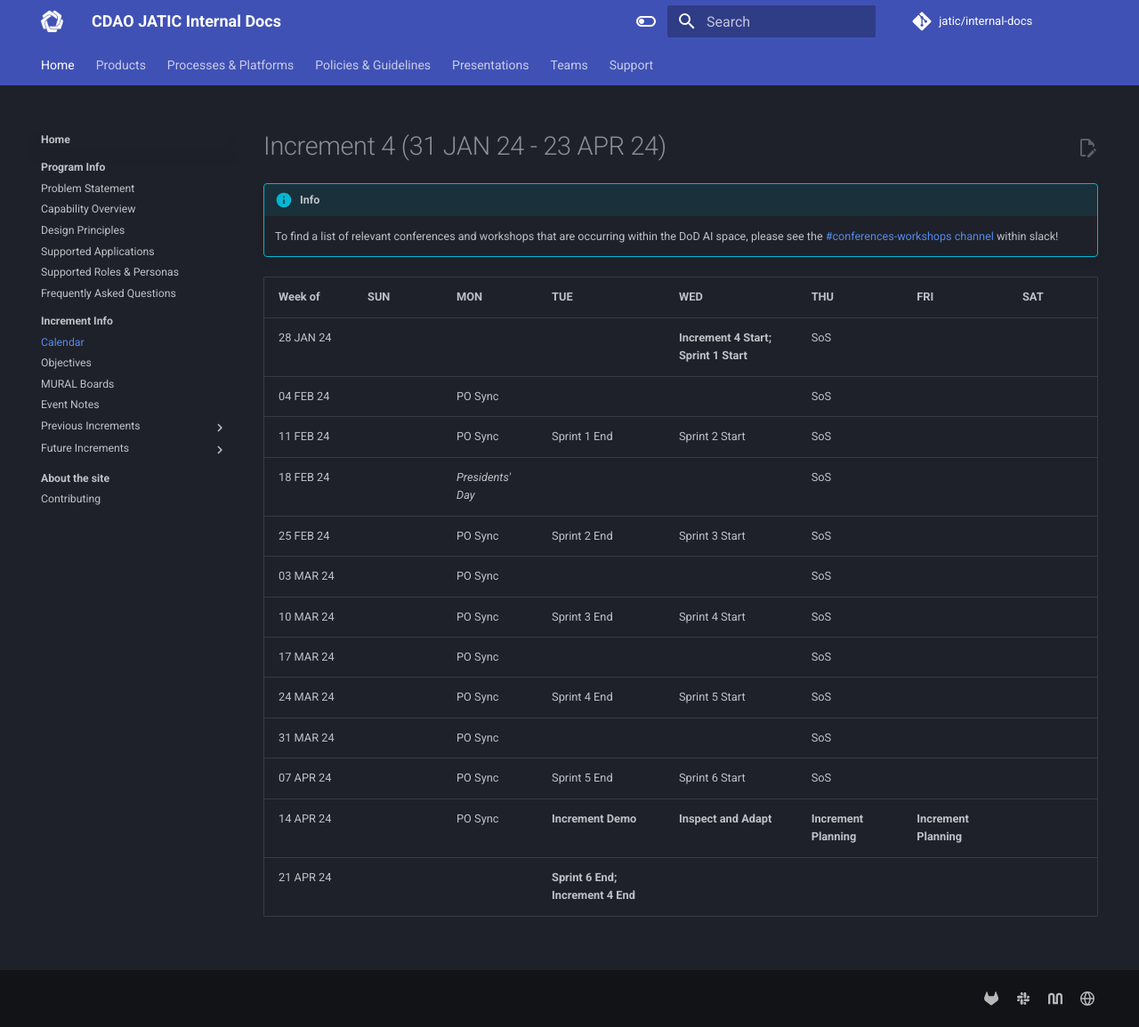
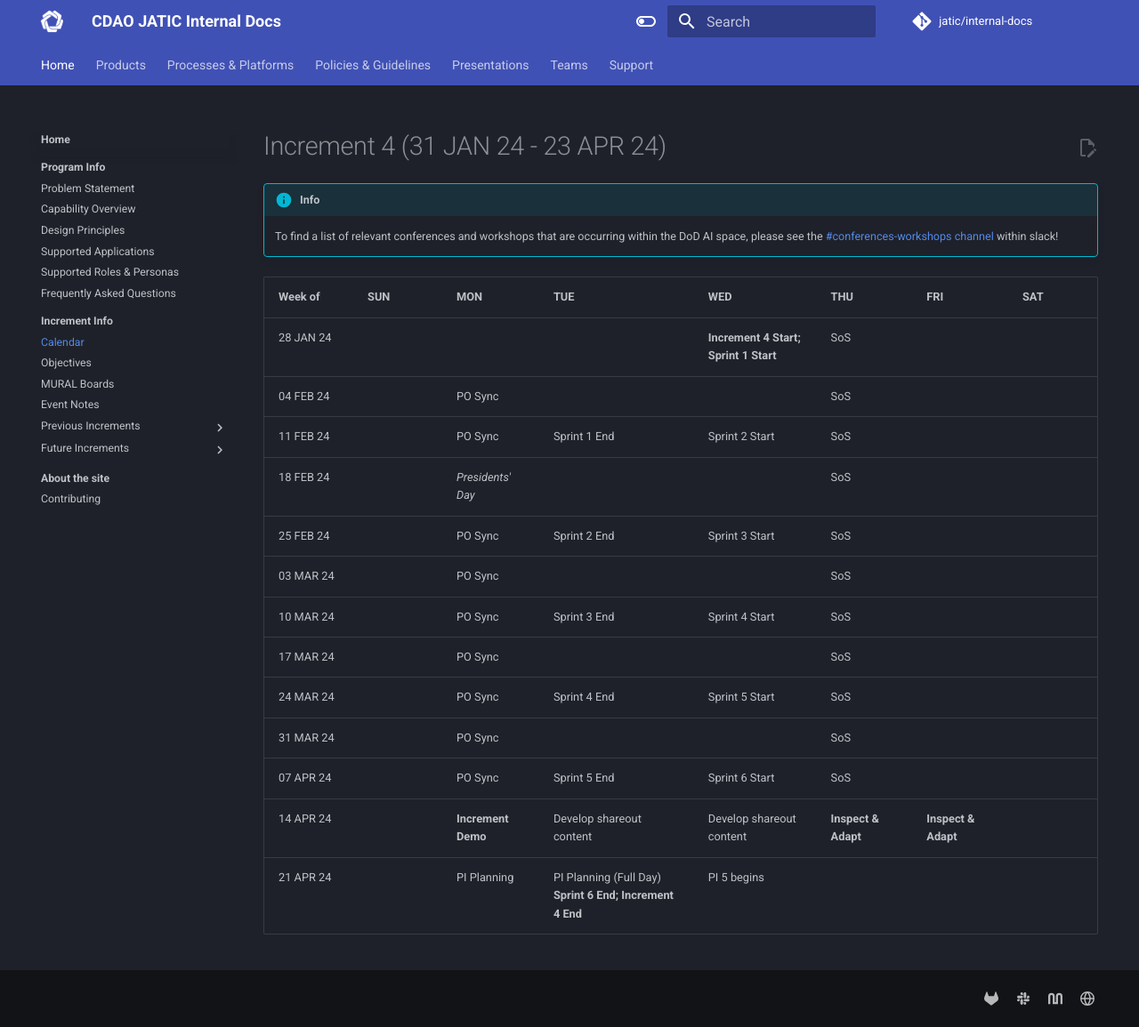
Before and after one commit to zheng0xd/JATIC-internal-docs, an MkDocs documentation site: the page built from docs/increment/4/calendar.md, in a window 1280 px wide and 1155 px high. Shown: the whole window at 89% size. Built offline with MkDocs 1.6.1 and Material for MkDocs 9.7.7, drawn with Linux system fonts in a browser that asks for light colours.

Commit message:
Update calendar.md

```diff
--- a/docs/increment/4/calendar.md
+++ b/docs/increment/4/calendar.md
@@ -22,5 +22,5 @@ hide:
 | 24 MAR 24 | | PO Sync | Sprint 4 End | Sprint 5 Start | SoS | | |
 | 31 MAR 24 | | PO Sync | | | SoS | | |
 | 07 APR 24 | | PO Sync | Sprint 5 End | Sprint 6 Start | SoS | | |
-| 14 APR 24 | | PO Sync | **Increment Demo** | **Inspect and Adapt** | **Increment Planning** | **Increment Planning** | |
-| 21 APR 24 | | | **Sprint 6 End; Increment 4 End** | | | | |
+| 14 APR 24 | | **Increment Demo** | Develop shareout content | Develop shareout content | **Inspect & Adapt** | **Inspect & Adapt** | |
+| 21 APR 24 | | PI Planning | PI Planning (Full Day) **Sprint 6 End; Increment 4 End** | PI 5 begins| | | |
```
